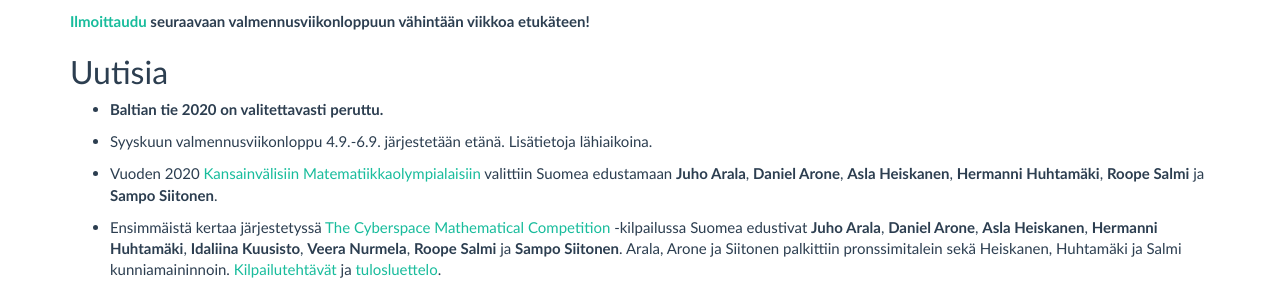
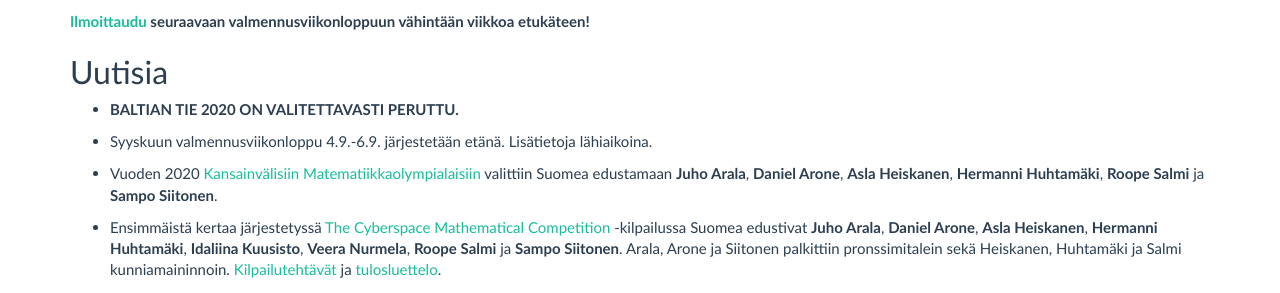
Before and after one commit to matematiikkakilpailut/matematiikkakilpailut.github.io, a Jekyll site: the page built from index.md, in a window 1280 px wide. Shown: the part 540-833 px from the top of the page. Built offline with Jekyll 4.4.1, drawn with Linux system fonts in a browser that asks for light colours.

Commit message:
Capitalized the latest info.

```diff
--- a/index.md
+++ b/index.md
@@ -39,7 +39,7 @@ viikkoa etukäteen!**
 
 ## <a name="uutisia"></a>Uutisia
 
-* **Baltian tie 2020 on valitettavasti peruttu.**
+* **BALTIAN TIE 2020 ON VALITETTAVASTI PERUTTU.**
 
 * Syyskuun valmennusviikonloppu 4.9.-6.9. järjestetään etänä. Lisätietoja lähiaikoina.
 
```
Also changed, not shown: aikataulu/index.md (+1 -1 lines).
